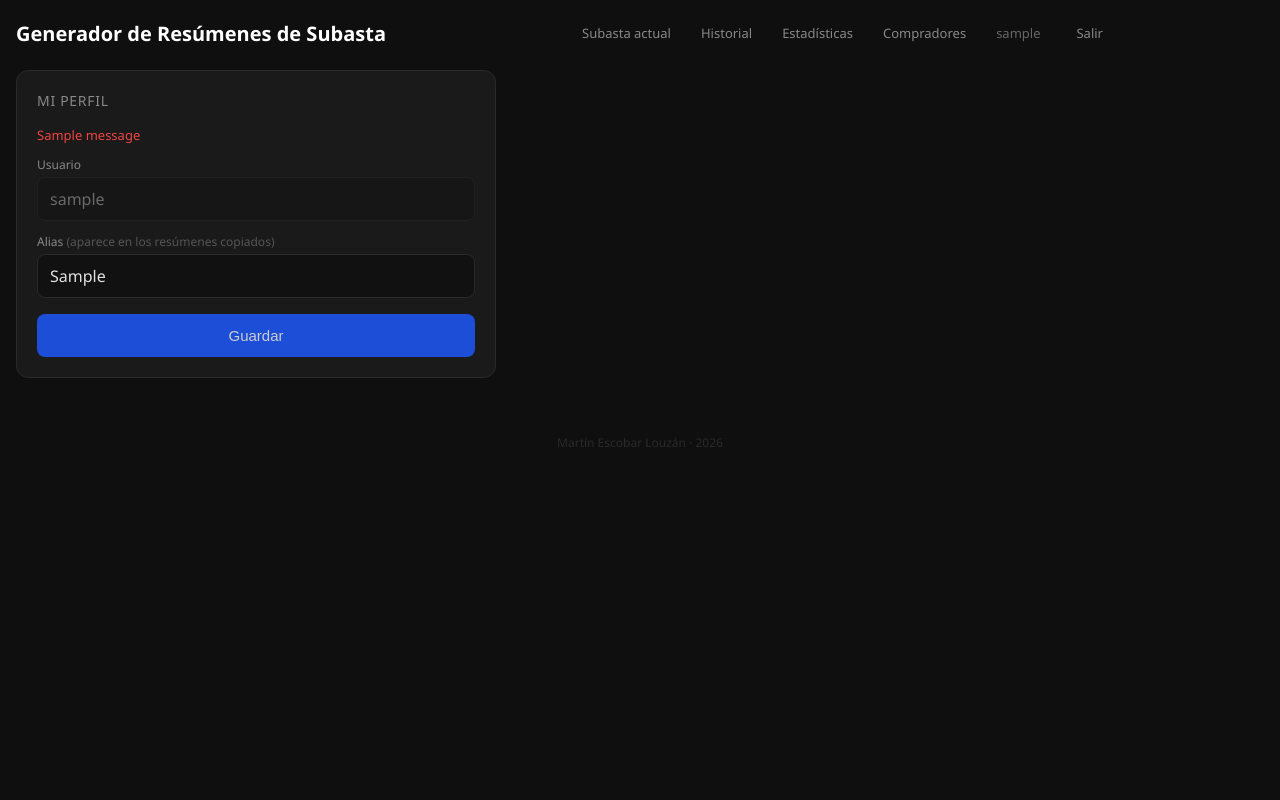
After one commit to escobarLouzanMartin/generador-resumenes, a Flask app: page /perfil in a window 1280 px wide. The commit adds this page. Run offline with Flask 3, Linux system fonts and the light colour scheme; a user stored in the database is signed in; tables that the repository leaves empty hold one stand-in row (values such as "Sample post"); one stand-in notice (Sample message) is shown.

Commit message:
cambiado formato de resumenes, agregado campo 'alias' al usuario

```diff
--- a/app.py
+++ b/app.py
@@ -186,6 +186,23 @@ def login():
         return redirect(url_for("index"))
 
     return render_template("login.html", usernames=usernames)
+
+
+@app.route("/perfil", methods=["GET", "POST"])
+@login_required
+def perfil():
+    if request.method == "POST":
+        alias = request.form.get("alias", "").strip()[:80]
+        current_user.alias = alias if alias else None
+        db.session.commit()
+        flash("Perfil actualizado.")
+    return render_template("perfil.html", activo="perfil")
+
+
+@app.route("/api/mi-alias")
+@login_required
+def mi_alias():
+    return jsonify({"alias": current_user.alias or current_user.username})
 
 
 @app.route("/logout")
--- a/models.py
+++ b/models.py
@@ -15,6 +15,8 @@ class User(UserMixin, db.Model):
 
     id = db.Column(db.Integer, primary_key=True)
     username = db.Column(db.String(80), unique=True, nullable=False, index=True)
+    email = db.Column(db.String(120), unique=True, nullable=True, index=True)
+    alias = db.Column(db.String(80), nullable=True)
     password_hash = db.Column(db.String(255), nullable=False)
     creado = db.Column(db.DateTime, default=ahora)
 
--- a/templates/_nav.html
+++ b/templates/_nav.html
@@ -6,7 +6,7 @@
     <a href="{{ url_for('estadisticas') }}" class="{{ 'activo' if activo == 'estadisticas' else '' }}">Estadísticas</a>
     <a href="{{ url_for('compradores_lista') }}" class="{{ 'activo' if activo == 'compradores' else '' }}">Compradores</a>
     <div class="topbar-user">
-      {{ current_user.username }}
+      <a href="{{ url_for('perfil') }}" style="color:#666; text-decoration:none;">{{ current_user.username }}</a>
       <a href="{{ url_for('logout') }}">Salir</a>
     </div>
   </div>
--- /dev/null
+++ b/templates/perfil.html
@@ -0,0 +1,38 @@
+<!DOCTYPE html>
+<html lang="es">
+<head>
+  <meta charset="UTF-8">
+  <meta name="viewport" content="width=device-width, initial-scale=1.0">
+  <title>Perfil — Generador de Resúmenes</title>
+  <link rel="stylesheet" href="{{ url_for('static', filename='style.css') }}">
+</head>
+<body>
+
+{% include '_nav.html' with context %}
+
+<div class="panel" style="max-width: 480px;">
+  <h2>Mi perfil</h2>
+
+  {% with messages = get_flashed_messages() %}
+    {% if messages %}
+      {% for m in messages %}
+        <div class="auth-flash auth-flash-ok">{{ m }}</div>
+      {% endfor %}
+    {% endif %}
+  {% endwith %}
+
+  <form method="POST">
+    <label>Usuario</label>
+    <input type="text" value="{{ current_user.username }}" disabled style="opacity:0.4;">
+
+    <label>Alias <span style="color:#555;">(aparece en los resúmenes copiados)</span></label>
+    <input type="text" name="alias" value="{{ current_user.alias or '' }}" placeholder="Ej: NightSub" maxlength="80" autocomplete="off">
+
+    <button class="btn btn-primary" type="submit" style="margin-top:16px;">Guardar</button>
+  </form>
+</div>
+
+<div class="footer">Martín Escobar Louzán · 2026</div>
+
+</body>
+</html>
```
Also changed, not shown: templates/historial_detalle.html (+22 -5 lines), templates/index.html (+17 -4 lines).
